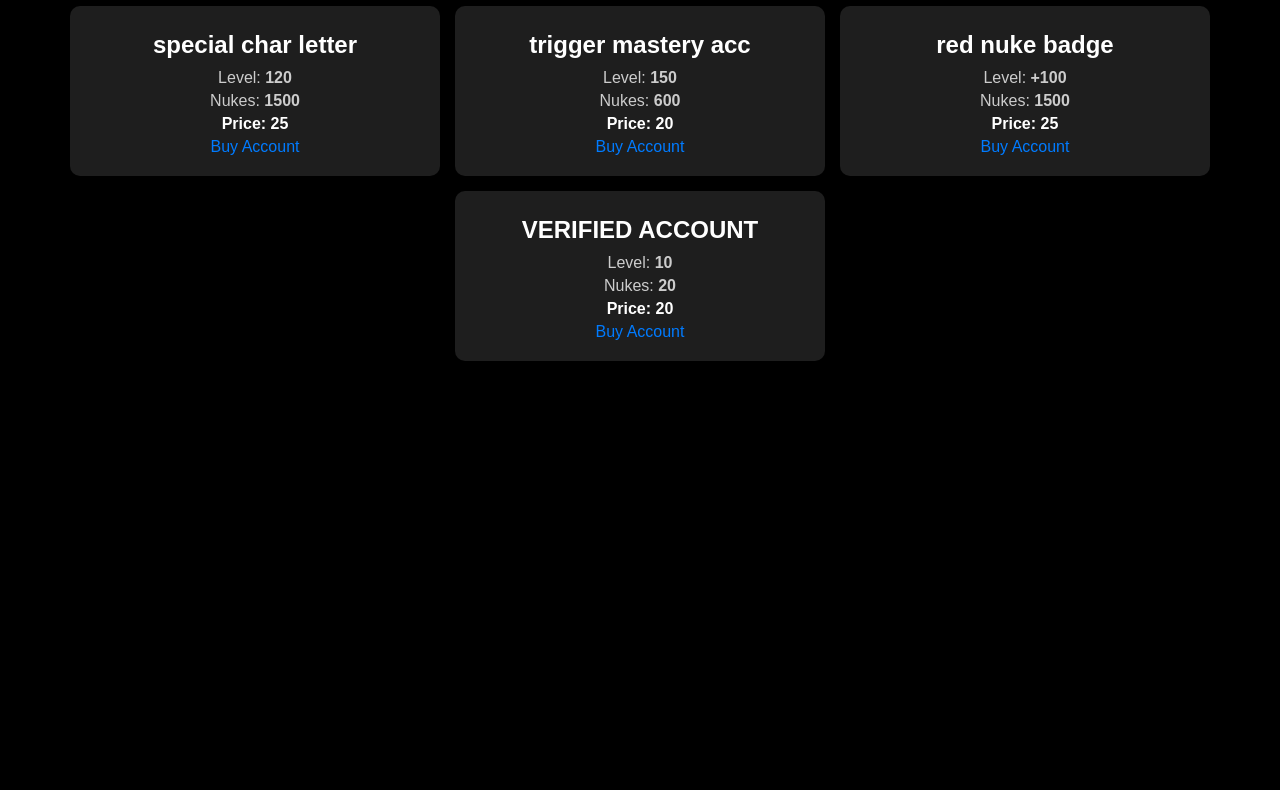
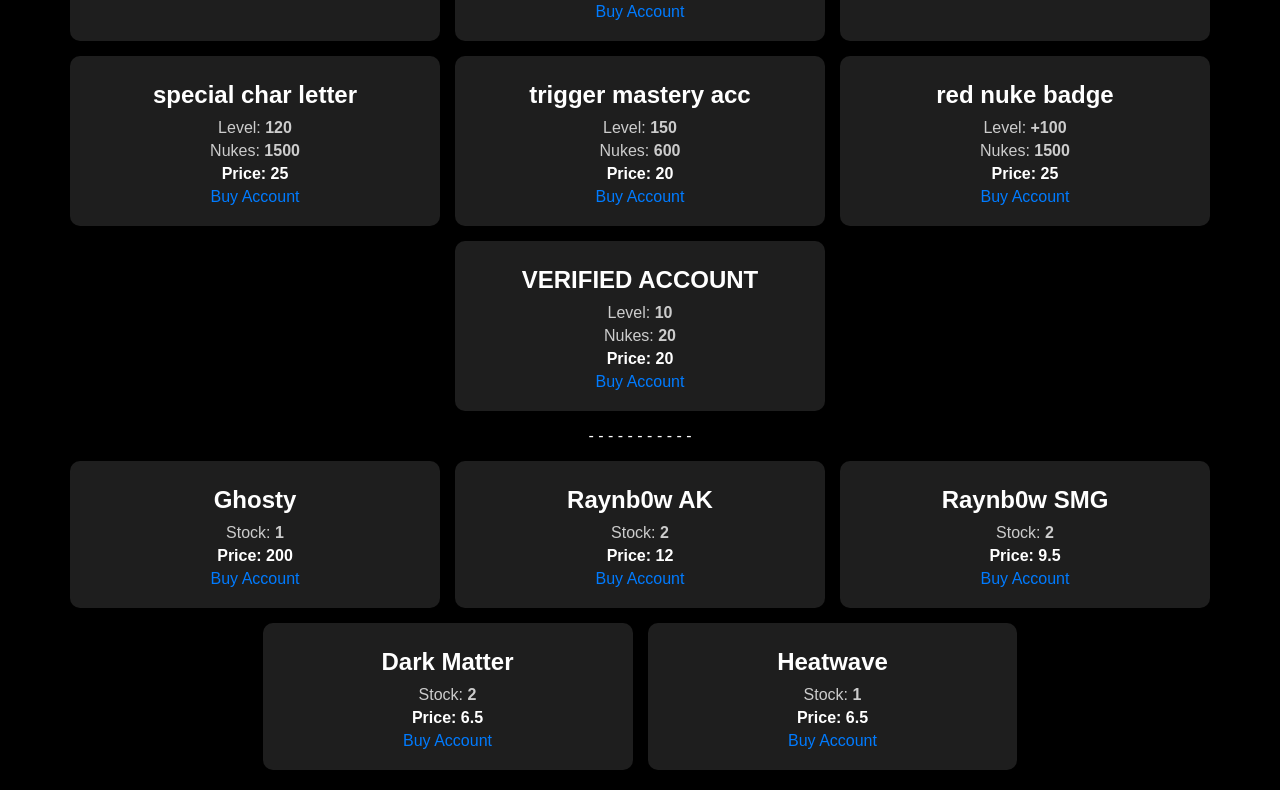
Before and after one commit to NukeTheSystem/sharkmark, a plain HTML site: page index.html in a window 1280 px wide. Shown: the part 739-1529 px from the top of the page. Before the commit the page ends 1120 px from the top, so only its background shows below. Drawn offline with Linux system fonts and the light colour scheme.

Commit message:
Update index.html

```diff
--- a/index.html
+++ b/index.html
@@ -84,6 +84,10 @@
     <h1>mark's market</h1>
     <p class="subtext">
         <a target="_blank" style="color: inherit; text-decoration: none;">Telegram: @sharkmarkfr | Discord: sharkmark.fr</a>
+    </p>
+
+<p class="subtext">
+        <a target="_blank" style="color: inherit; text-decoration: none;">I accept PayPal, USD currency.</a>
     </p>
 
     <div class="account-grid">
@@ -182,6 +186,7 @@
             <strong>Price: 25</strong></p>
             <p><a href="https://discord.gg/yrHdSrhzTZ" target="_blank">Buy Account</a></p>
         </div>
+
                 <div class="account-card">
             <h2>VERIFIED ACCOUNT</h2>
             <p>Level: <strong>10</strong></p>
@@ -191,7 +196,54 @@
         </div>
 
     </div>
+    <p class="subtext">
+        <a target="_blank" style="color: inherit; text-decoration: none;">- - - - - - - - - - -
 
+        </a>
+    </p>
+    <div class="account-grid">
+
+        <div class="account-card">
+            <h2>Ghosty</h2>
+            <p>Stock: <strong>1</strong></p>
+            <strong>Price: 200</strong></p>
+            <p><a href="https://discord.gg/yrHdSrhzTZ" target="_blank">Buy Account</a></p>
+        </div>
+
+
+        <div class="account-card">
+            <h2>Raynb0w AK</h2>
+            <p>Stock: <strong>2</strong></p>
+            <strong>Price: 12</strong></p>
+            <p><a href="https://discord.gg/yrHdSrhzTZ" target="_blank">Buy Account</a></p>
+        </div>
+
+        <div class="account-card">
+            <h2>Raynb0w SMG</h2>
+            <p>Stock: <strong>2</strong></p>
+            <strong>Price: 9.5</strong></p>
+            <p><a href="https://discord.gg/yrHdSrhzTZ" target="_blank">Buy Account</a></p>
+        </div>
+
+
+        <div class="account-card">
+            <h2>Dark Matter</h2>
+            <p>Stock: <strong>2</strong></p>
+            <strong>Price: 6.5</strong></p>
+            <p><a href="https://discord.gg/yrHdSrhzTZ" target="_blank">Buy Account</a></p>
+        </div>
+
+        <div class="account-card">
+            <h2>Heatwave</h2>
+            <p>Stock: <strong>1</strong></p>
+            <strong>Price: 6.5</strong></p>
+            <p><a href="https://discord.gg/yrHdSrhzTZ" target="_blank">Buy Account</a></p>
+        </div>
+
+
+
+
+    </div>
 </body>
 
 </html>
```
